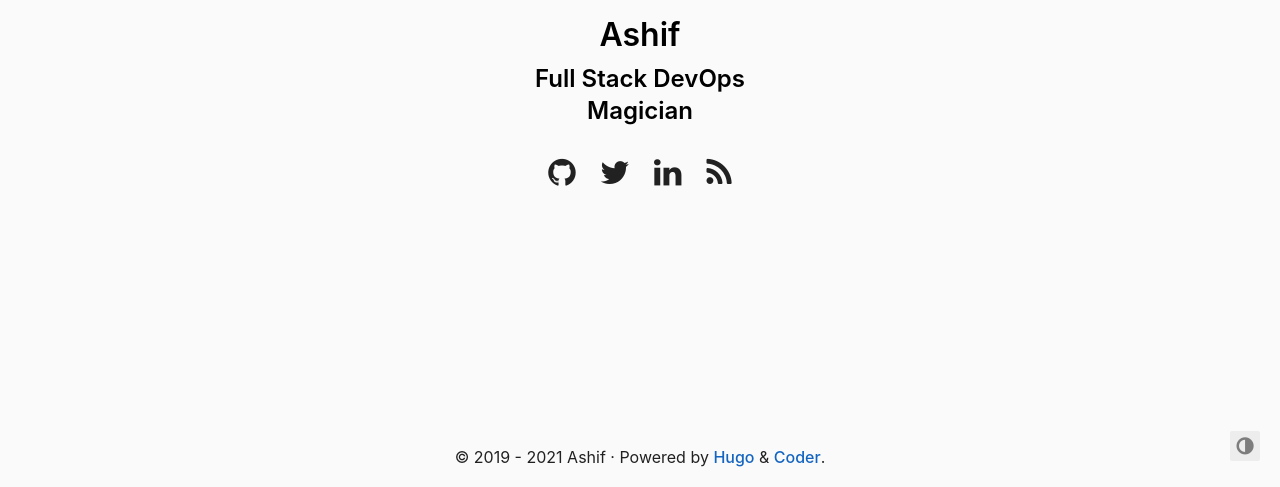
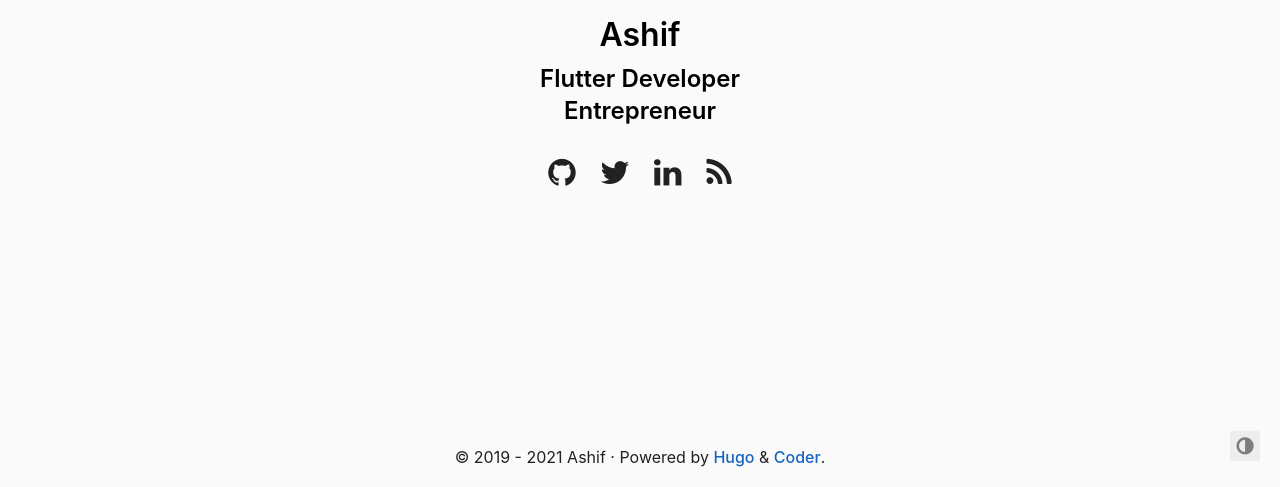
Before and after one commit to Ashif-code-hunter/Ashif-coder.github.io, a plain HTML site: page index.html in a window 1280 px wide. Shown: the part 313-800 px from the top of the page. Drawn offline with Linux system fonts and the light colour scheme.

Commit message:
Update index.html

```diff
--- a/index.html
+++ b/index.html
@@ -144,7 +144,7 @@
 
     <h1>Ashif</h1>
 
-    <h2>Full Stack DevOps<br>Magician<br></h2>
+    <h2>Flutter Developer<br>Entrepreneur<br></h2>
 
 
     <ul>
```
